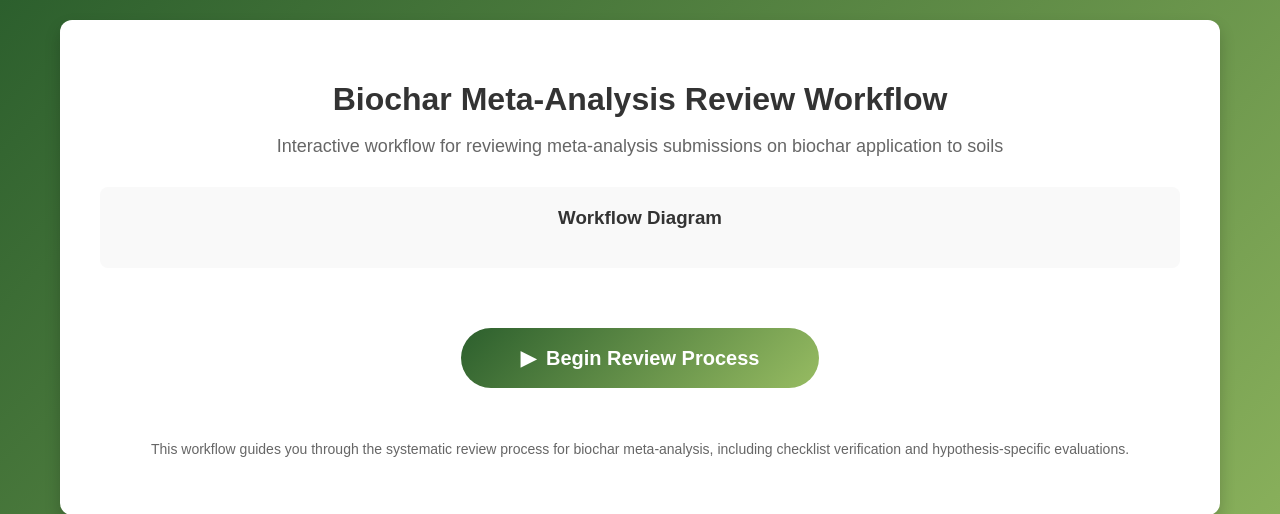
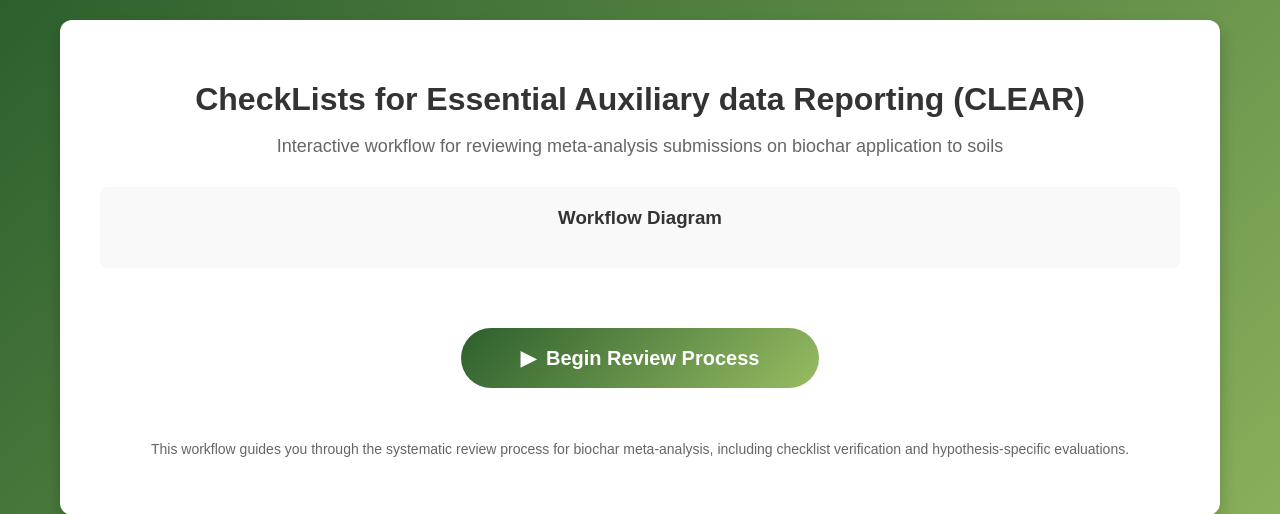
Before and after one commit to cayopolo/clear-biochar, a Flask app: template src/templates/home.html in a window 1280 px wide. Shown: the top 514 px of the page. Run offline with Flask 3, Linux system fonts and the light colour scheme; the template is opened without the code that fills it, so the values that code supplies are empty.

Commit message:
updated home header

```diff
--- a/src/templates/home.html
+++ b/src/templates/home.html
@@ -77,7 +77,7 @@
 </head>
 <body>
     <div class="container">
-        <h1>Biochar Meta-Analysis Review Workflow</h1>
+        <h1>CheckLists for Essential Auxiliary data Reporting (CLEAR)</h1>
         <p class="subtitle">
             Interactive workflow for reviewing meta-analysis submissions on biochar application to soils
         </p>
```
